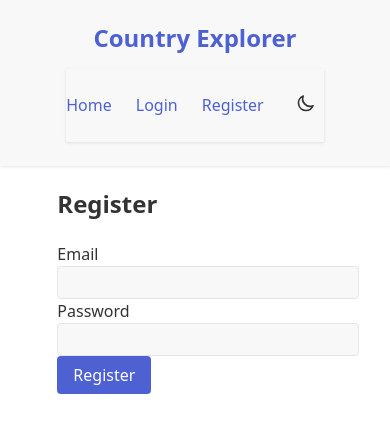
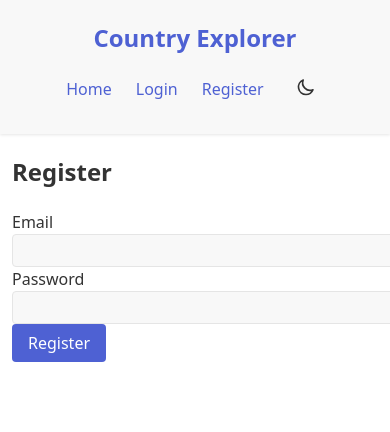
Before and after one commit to ibra-mustafa/country-explorer, a React (Vite) app: page /register in a window 390 px wide. Shown: the top 432 px of the page. Built offline with nearby package versions, Linux system fonts and the light colour scheme.

Commit message:
added responsive layout and UI enhancements

```diff
--- a/src/index.css
+++ b/src/index.css
@@ -79,16 +79,41 @@ button:disabled {
 
 /* Layout */
 .container {
+  width: 100%;
   max-width: 1200px;
   margin: 0 auto;
   padding: 0 16px;
+  box-sizing: border-box;
 }
 
 .grid {
   display: grid;
-  grid-template-columns: repeat(auto-fill, minmax(250px, 1fr));
+  grid-template-columns: repeat(4, 1fr);
   gap: 24px;
   padding: 24px 0;
+}
+
+@media (max-width: 1200px) {
+  .grid {
+    grid-template-columns: repeat(3, 1fr);
+  }
+}
+
+@media (max-width: 900px) {
+  .grid {
+    grid-template-columns: repeat(2, 1fr);
+    gap: 20px;
+  }
+}
+
+@media (max-width: 600px) {
+  .grid {
+    grid-template-columns: 1fr;
+    gap: 16px;
+  }
+  .container {
+    padding: 0 12px;
+  }
 }
 
 /* Card styles */
@@ -98,6 +123,10 @@ button:disabled {
   padding: 16px;
   box-shadow: var(--card-shadow);
   transition: transform 0.3s, box-shadow 0.3s;
+  display: flex;
+  flex-direction: column;
+  height: 100%;
+  overflow: hidden;
 }
 
 .card:hover {
@@ -107,9 +136,51 @@ button:disabled {
 
 .card img {
   width: 100%;
-  height: 160px;
+  height: 180px;
   object-fit: cover;
   border-radius: 4px;
+  margin-bottom: 12px;
+}
+
+.country-card-content {
+  flex: 1;
+  display: flex;
+  flex-direction: column;
+  gap: 8px;
+}
+
+.country-card-content h2 {
+  margin: 0;
+  font-size: 1.25rem;
+  color: var(--text-primary);
+}
+
+@media (max-width: 900px) {
+  .card img {
+    height: 160px;
+  }
+}
+
+@media (max-width: 600px) {
+  .card {
+    flex-direction: row;
+    gap: 16px;
+    padding: 12px;
+  }
+
+  .card img {
+    width: 120px;
+    height: 90px;
+    margin-bottom: 0;
+  }
+
+  .country-card-content {
+    gap: 4px;
+  }
+
+  .country-card-content h2 {
+    font-size: 1.1rem;
+  }
 }
 
 /* Form styles */
@@ -150,26 +221,87 @@ a:hover {
   color: var(--accent-2);
 }
 
-/* Navigation */
-nav {
+/* Navigation and Header */
+.header {
   background-color: var(--bg-secondary);
   padding: 1rem 0;
   box-shadow: 0 1px 3px rgba(0, 0, 0, 0.1);
+  position: sticky;
+  top: 0;
+  z-index: 10;
+}
+
+.header-content {
+  display: flex;
+  justify-content: space-between;
+  align-items: center;
+  gap: 20px;
+}
+
+.nav-links {
+  display: flex;
+  align-items: center;
+  gap: 20px;
+}
+
+/* Search Bar */
+.search-bar {
+  display: flex;
+  gap: 16px;
+  margin: 24px 0;
+  flex-wrap: wrap;
+}
+
+.search-bar input,
+.search-bar select {
+  min-width: 200px;
+  flex: 1;
 }
 
 /* Responsive adjustments */
 @media (max-width: 768px) {
-  .container {
-    padding: 0 12px;
+  .header-content {
+    flex-direction: column;
+    text-align: center;
   }
 
-  .grid {
-    grid-template-columns: repeat(auto-fill, minmax(200px, 1fr));
-    gap: 16px;
-    padding: 16px 0;
+  .nav-links {
+    width: 100%;
+    justify-content: center;
+    flex-wrap: wrap;
+    gap: 12px;
+  }
+
+  .search-bar {
+    flex-direction: column;
+    gap: 12px;
+  }
+
+  .search-bar input,
+  .search-bar select {
+    width: 100%;
   }
 
   h1 {
-    font-size: 2em;
+    font-size: 1.8em;
+    margin: 0.5em 0;
   }
 }
+
+@media (max-width: 480px) {
+  .header {
+    padding: 0.5rem 0;
+  }
+
+  .nav-links {
+    gap: 8px;
+  }
+
+  h1 {
+    font-size: 1.5em;
+  }
+
+  .search-bar {
+    margin: 16px 0;
+  }
+}
```
